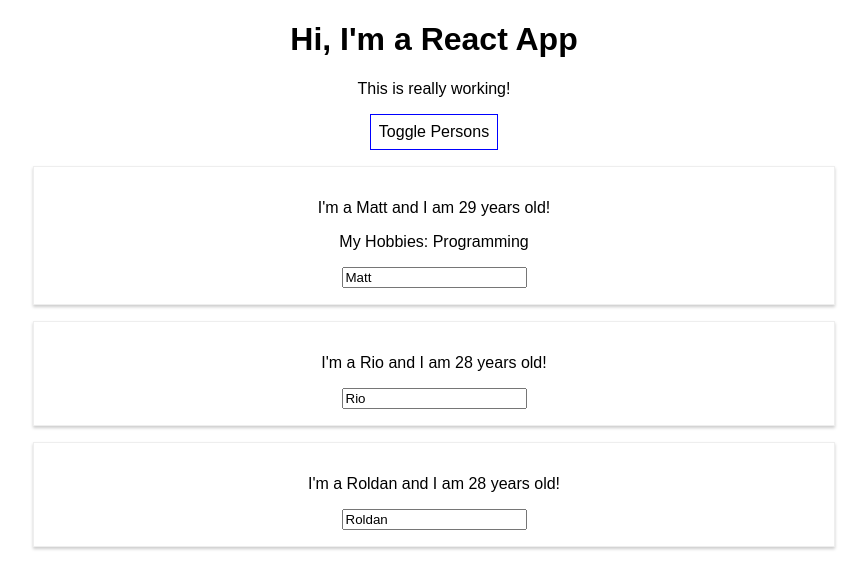
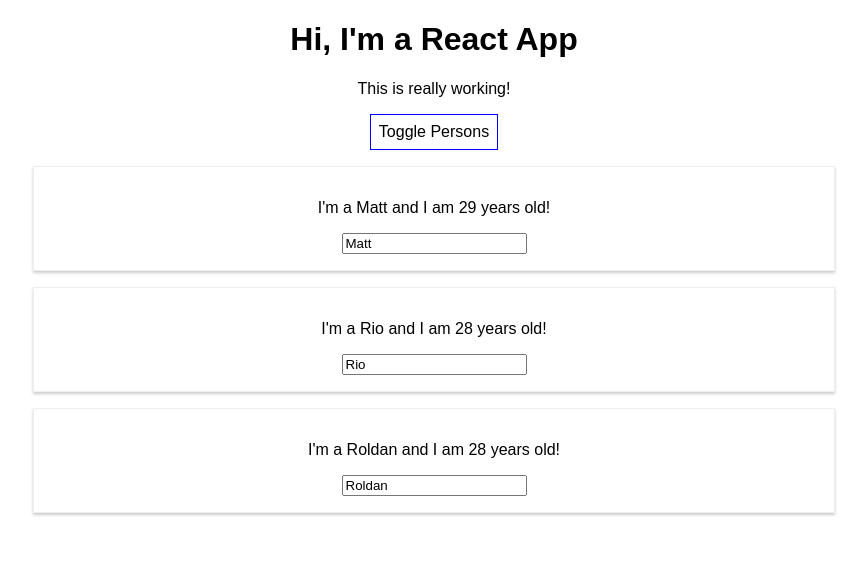
Before and after one commit to MrCooper42/React-guide, a React (Create React App) app: page / in a window 1280 px wide. Both pictures are taken after a click on the button "Toggle Persons". Shown: the top 588 px of the page, without its empty margins (206-1073 px from the left). Built offline with nearby package versions, Linux system fonts and the light colour scheme.

Commit message:
dynamically remove person

```diff
--- a/src/App.js
+++ b/src/App.js
@@ -34,6 +34,14 @@
     });
   };
 
+  deletePersonHandler = (personIndex) => {
+    const persons = this.state.persons;
+    persons.splice(personIndex, 1);
+    this.setState({
+      persons,
+    });
+  };
+
   togglePersonsHandler = () => {
     const doesShow = this.state.showPersons;
     this.setState({
@@ -56,22 +64,14 @@
     if (this.state.showPersons) {
       persons = (
         <div>
-          <Person
-            name={this.state.persons[0].name}
-            age={this.state.persons[0].age}
-            click={this.switchNameHandler.bind(this, "Matthew")}
-          >
-            My Hobbies: Programming
-          </Person>
-          <Person
-            name={this.state.persons[1].name}
-            age={this.state.persons[1].age}
-            changed={this.nameChangedHandler}
-          />
-          <Person
-            name={this.state.persons[2].name}
-            age={this.state.persons[2].age}
-          />
+          {
+            this.state.persons.map((person, index, arr) => {
+              return <Person
+                click={() => this.deletePersonHandler(index)}
+                name={person.name}
+                age={person.age}
+              />;
+            })}
         </div>
       );
     }
--- a/src/Person/Person.js
+++ b/src/Person/Person.js
@@ -8,10 +8,11 @@
     name,
     children,
     changed,
+    click,
   } = props;
   return (
     <div className="Person">
-      <p onClick={props.click}>I'm a {name} and I am {age} years old!</p>
+      <p onClick={click}>I'm a {name} and I am {age} years old!</p>
       <p>{children}</p>
       <input type="text" onChange={changed} value={name}/>
     </div>
```
